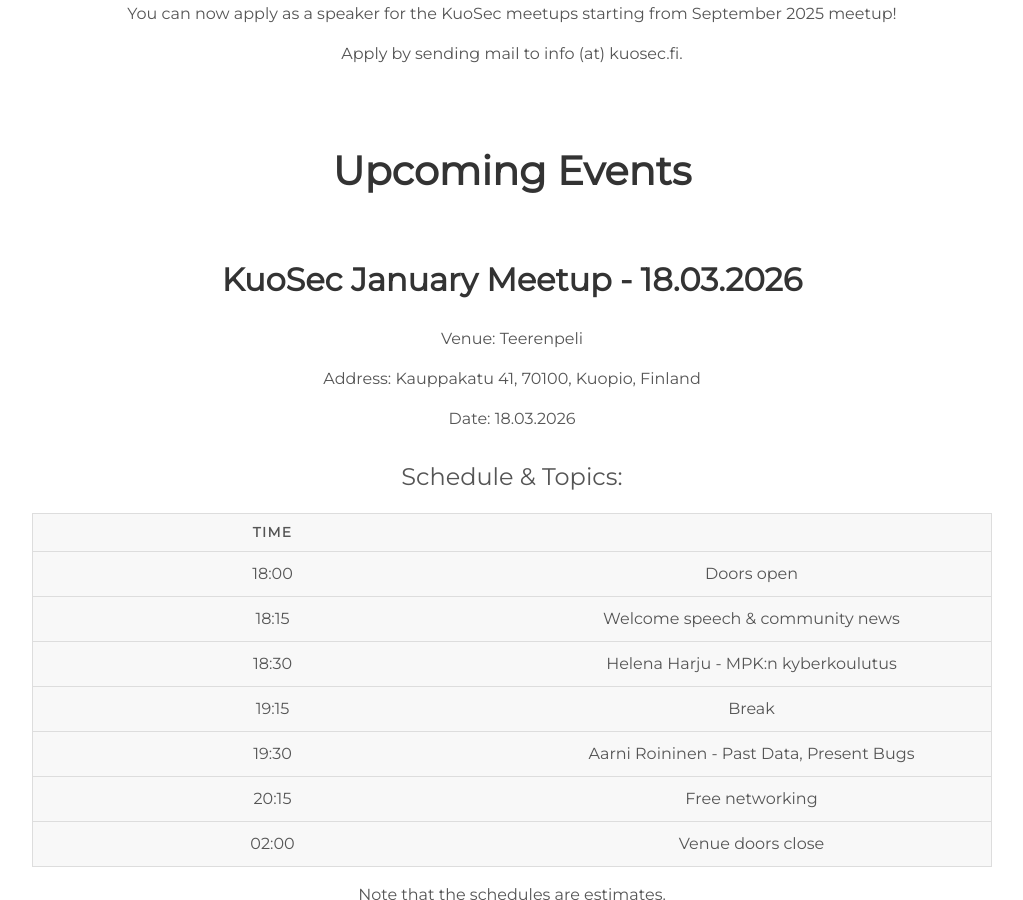
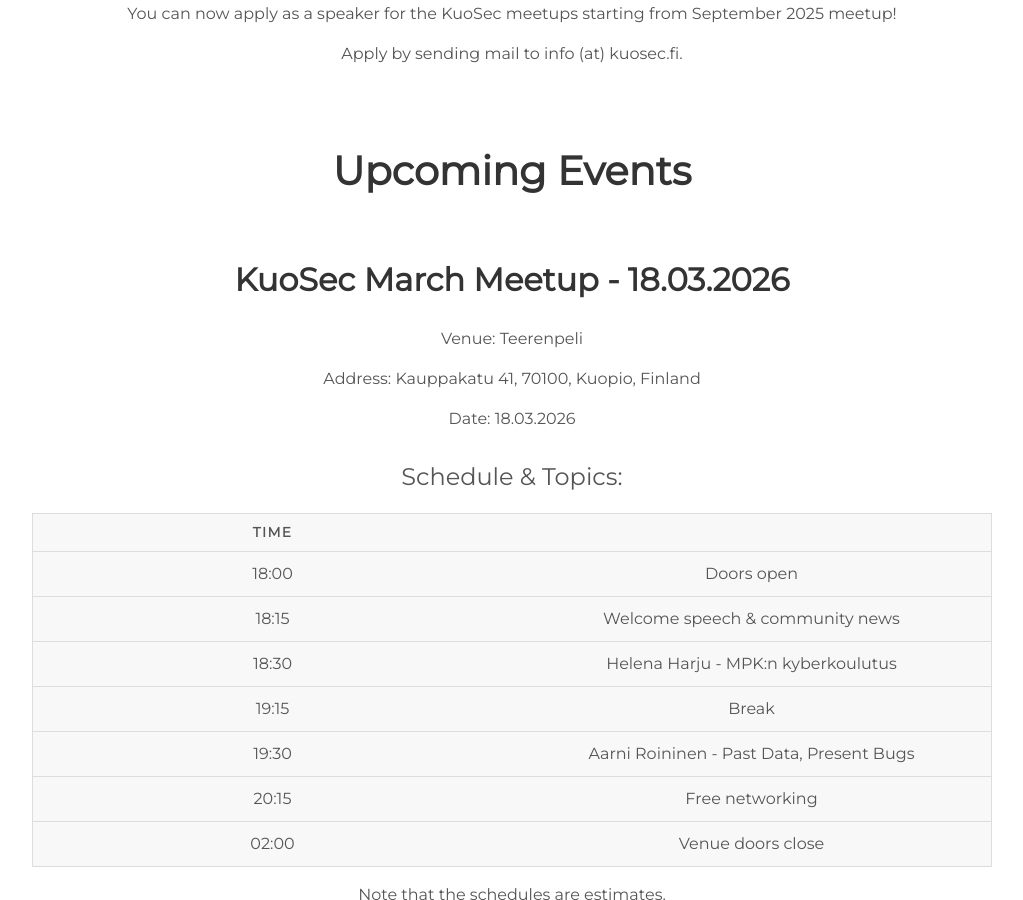
Before and after one commit to kuosec/kuosec.github.io, a Jekyll site: the page built from index.html, in a window 1280 px wide and 900 px high, scrolled down 1639 px. Shown: the whole window, without its empty margins (128-1151 px from the left). Built offline with Jekyll 4.4.1, drawn with Linux system fonts in a browser that asks for light colours.

Commit message:
Fix date on event

```diff
--- a/_includes/projects.html
+++ b/_includes/projects.html
@@ -7,7 +7,7 @@
 
   <h1>Upcoming Events </h1>
   <div class="event">
-    <h2>KuoSec January Meetup - 18.03.2026</h2>
+    <h2>KuoSec March Meetup - 18.03.2026</h2>
     <p>Venue: Teerenpeli</p>
     <p>Address: Kauppakatu 41, 70100, Kuopio, Finland</p>
     <p>Date: 18.03.2026</p>
```
